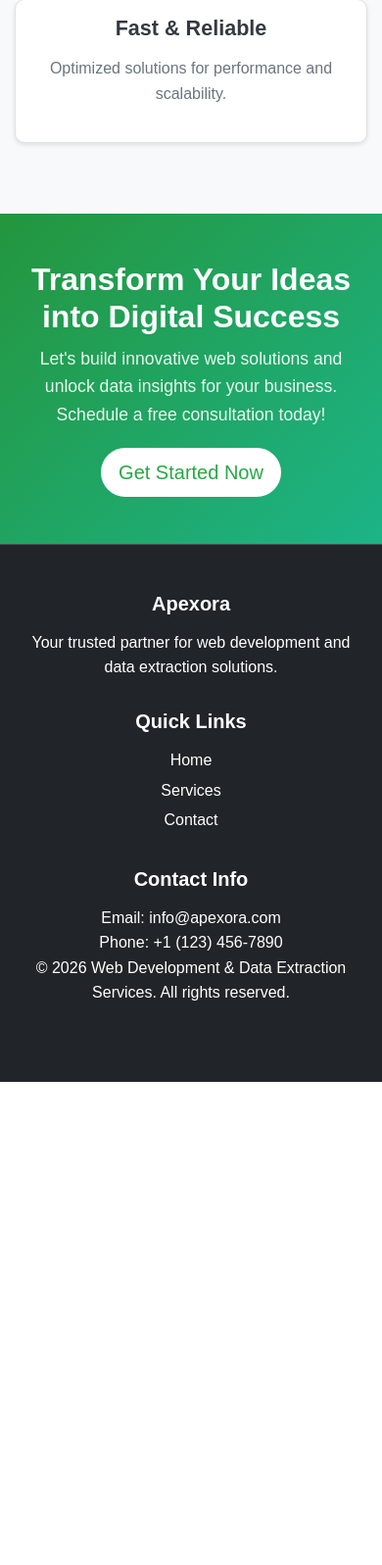
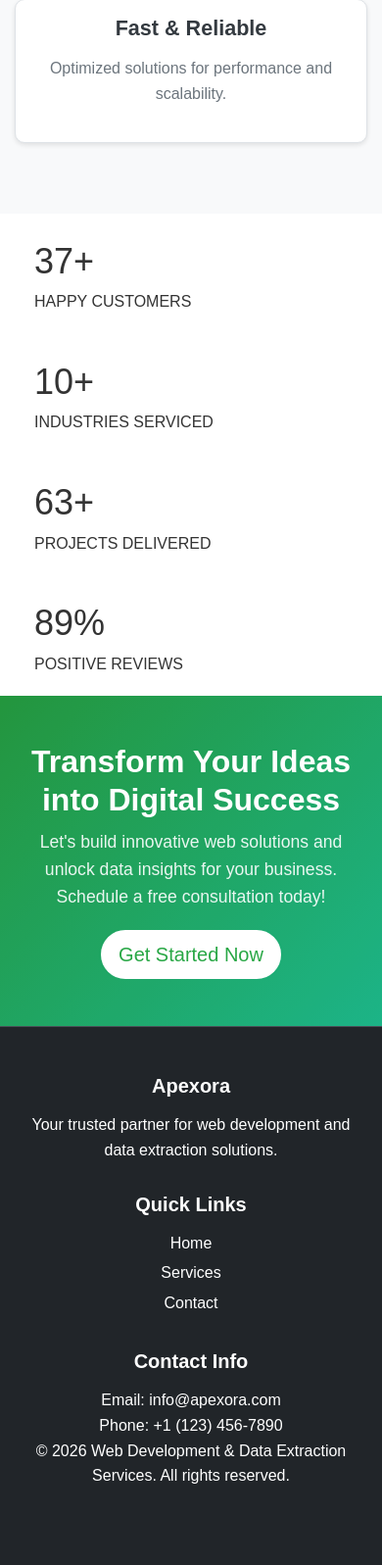
Before and after one commit to RajRajput047/Apexora, a Django app: page / in a window 390 px wide. Shown: the part 1023-2620 px from the top of the page at 98% size. Before the commit the page ends 2127 px from the top, so only its background shows below. Run offline with Django 4.2, Linux system fonts and the light colour scheme.

Commit message:
populated add

```diff
--- a/static/css/style.css
+++ b/static/css/style.css
@@ -628,6 +628,81 @@ footer .row > div {
     background: linear-gradient(135deg, #0056b3 0%, #004085 100%);
 }
 
+/*populated text for happy costomer
+.stats-section {
+    padding: 60px 20px;
+    background-color: #ffffff;
+}
+
+.container {
+    max-width: 1200px;
+    margin: 0 auto;
+}
+
+.stats-grid {
+    display: grid;
+    grid-template-columns: repeat(4, 1fr);
+    gap: 30px;
+}
+
+.stat-card {
+    background-color: #f8f9fa;
+    padding: 30px 20px;
+    text-align: center;
+    border-radius: 10px;
+    box-shadow: 0 5px 20px rgba(0, 0, 0, 0.05);
+    transition: transform 0.3s ease, box-shadow 0.3s ease;
+    border: 1px solid #eaeaea;
+}
+
+.stat-card:hover {
+    transform: translateY(-5px);
+    box-shadow: 0 10px 30px rgba(0, 0, 0, 0.1);
+}
+
+.stat-number {
+    font-size: 48px;
+    font-weight: bold;
+    color: #2c3e50;
+    margin-bottom: 10px;
+    line-height: 1.2;
+}
+
+.stat-label {
+    font-size: 14px;
+    font-weight: 600;
+    color: #7f8c8d;
+    letter-spacing: 1px;
+    text-transform: uppercase;
+}
+
+/* Responsive Design */
+@media (max-width: 992px) {
+    .stats-grid {
+        grid-template-columns: repeat(2, 1fr);
+        gap: 20px;
+    }
+
+    .stat-number {
+        font-size: 42px;
+    }
+}
+
+@media (max-width: 576px) {
+    .stats-grid {
+        grid-template-columns: 1fr;
+        gap: 15px;
+    }
+
+    .stat-number {
+        font-size: 36px;
+    }
+
+    .stat-card {
+        padding: 20px;
+    }
+}
+
 /* Animations */
 @keyframes fadeInUp {
     from {
--- a/website/templates/website/home.html
+++ b/website/templates/website/home.html
@@ -46,6 +46,35 @@
         </div>
     </div>
 </div>
+<section class="stats-section">
+        <div class="container">
+            <div class="stats-grid">
+                <!-- Stat Box 1 -->
+                <div class="stat-card">
+                    <div class="stat-number">37+</div>
+                    <div class="stat-label">HAPPY CUSTOMERS</div>
+                </div>
+
+                <!-- Stat Box 2 -->
+                <div class="stat-card">
+                    <div class="stat-number">10+</div>
+                    <div class="stat-label">INDUSTRIES SERVICED</div>
+                </div>
+
+                <!-- Stat Box 3 -->
+                <div class="stat-card">
+                    <div class="stat-number">63+</div>
+                    <div class="stat-label">PROJECTS DELIVERED</div>
+                </div>
+
+                <!-- Stat Box 4 -->
+                <div class="stat-card">
+                    <div class="stat-number">89%</div>
+                    <div class="stat-label">POSITIVE REVIEWS</div>
+                </div>
+            </div>
+        </div>
+</section>
 
 <div class="cta-section text-white py-5">
     <div class="container text-center">
```
